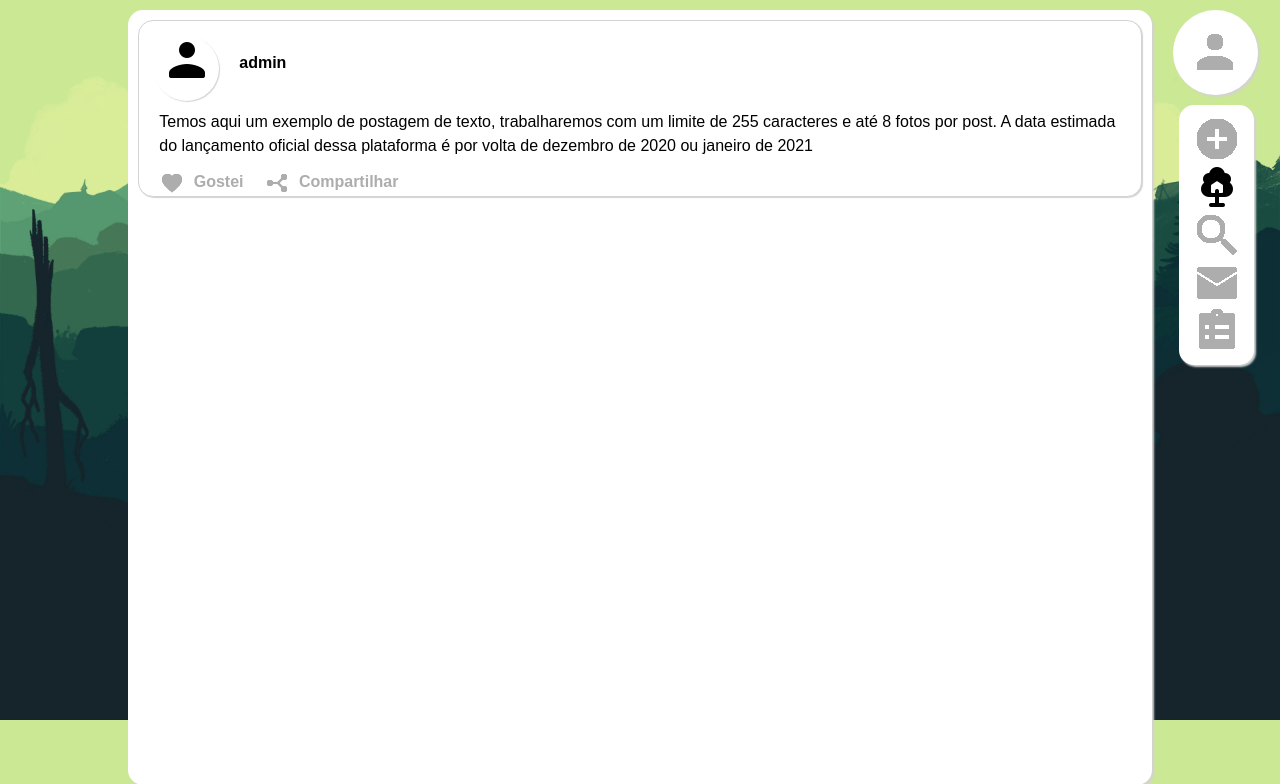
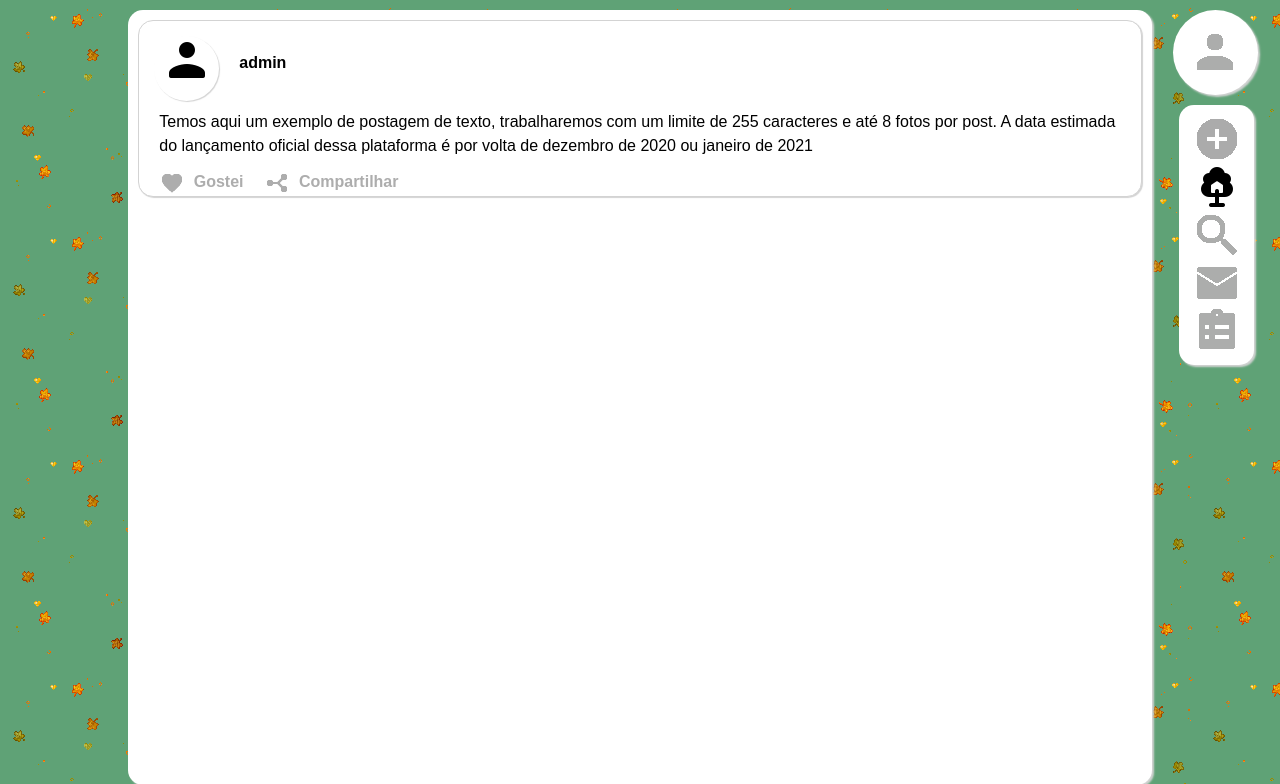
Before and after one commit to ghp2201/orbis, a PHP site: page / in a window 1280 px wide. Shown: the top 784 px of the page. Run offline with PHP 8.4, Linux system fonts and the light colour scheme; data comes from the database, SQL or seed files in the repository; some libraries are stand-ins or nearby versions.

Commit message:
adicionado fundo animado, precisa configurar

```diff
--- a/estilo.css
+++ b/estilo.css
@@ -1,7 +1,6 @@
 /* Estilos gerais */
 body{
-    background-image: url("/orbis/imagens/papeldeparede.jpg");
-    background-size: cover;
+    background-image: url("/orbis/imagens/folhas.gif");
 }
 
 /* Estilos relacionados aos menus */
```
Also changed, not shown: imagens/folhas.gif (added).
